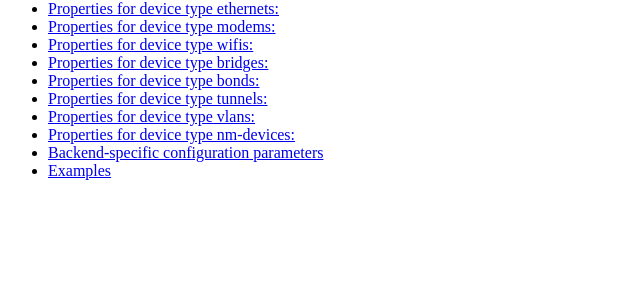
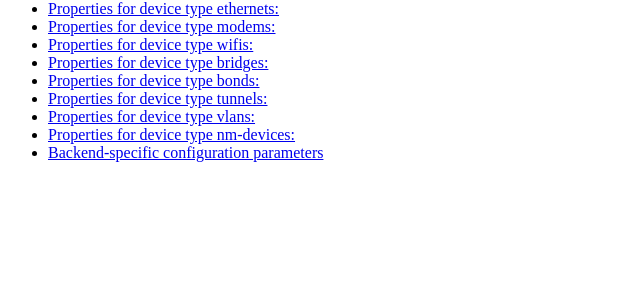
Before and after one commit to canonical/netplan.io, a Python web app: template templates/reference-toc.html in a window 1280 px wide. Shown: the part 211-511 px from the top of the page, without its empty margins (0-640 px from the left). Run offline with Jinja, Linux system fonts and the light colour scheme; the template is opened without the code that fills it, so the values that code supplies are empty.

Commit message:
reference-toc: Drop 'Examples', those are listed separately in the top-level menu

```diff
--- a/templates/reference-toc.html
+++ b/templates/reference-toc.html
@@ -24,7 +24,6 @@
 				<li><a class="p-table-of-contents__link" href="#properties-for-device-type-vlans%3A">Properties for device type vlans:</a></li>
 				<li><a class="p-table-of-contents__link" href="#properties-for-device-type-nm-devices%3A">Properties for device type nm-devices:</a></li>
 				<li><a class="p-table-of-contents__link" href="#backend-specific-configuration-parameters">Backend-specific configuration parameters</a></li>
-				<li><a class="p-table-of-contents__link" href="#examples">Examples</a></li>
 			</ul>
 		</nav>
 	</div>
```
